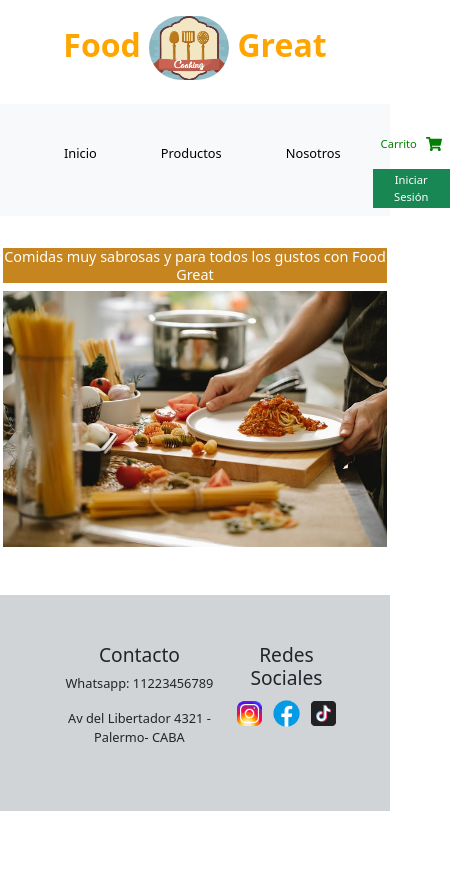
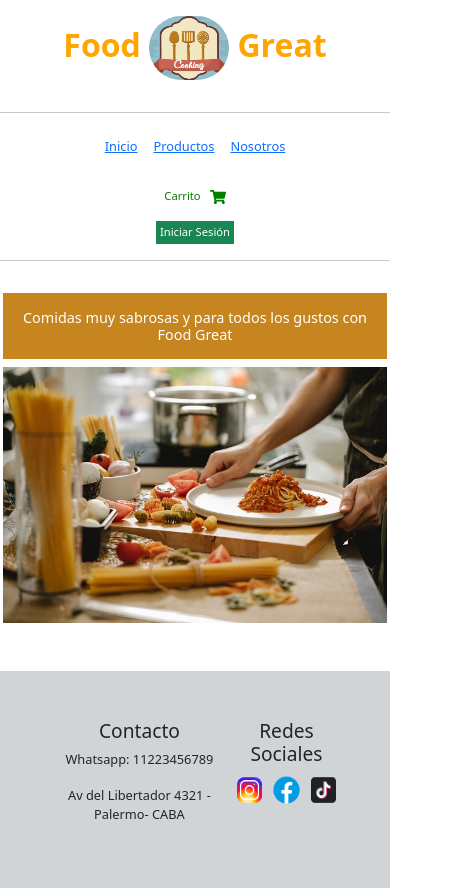
Before and after one commit to claudizapata/Rotiseria_React, a React (Vite) app: page / in a window 390 px wide. Shown: the whole page, 450 px wide, since content can reach past the window. Before the commit the page ends 844 px from the top, so only its background shows below. Built offline with nearby package versions, Linux system fonts and the light colour scheme; no server answers; a web font is replaced by a local one.

Commit message:
navBar modif

```diff
--- a/src/App.css
+++ b/src/App.css
@@ -14,6 +14,7 @@
   color: white;
   width: 100%;
   font-size: 1.2rem;
+  padding: 1rem;
 }
 
 .main-box{
@@ -27,9 +28,6 @@
   padding: 1rem;
   font-size: 4rem;
 }
-.nav-item{
-  font-size: 1.1rem;
-}
 #cucharon{
   width: 12rem;
   height: 8rem;
@@ -40,6 +38,21 @@
   align-items: center;
   justify-content: space-between;
   width: 100%;
+
+}
+.navbar {
+  display: flex;
+
+  justify-content: space-around;
+  margin-left: 1rem;
+
+}
+
+.nav-item{
+  font-size: 1.1rem;
+  display: flex;
+  justify-content: space-around;
+  margin-right: 1rem;
 }
 #carrito{
   font-size: 1.1rem;
@@ -59,7 +72,7 @@ nav a{
   color: black;
 }
 nav li{
-  display: inline;
+  display: flex;
   align-items: center;
   justify-content: space-between;
   padding: 2rem;
@@ -131,11 +144,10 @@ nav li.active{
   }
 
 .navContainer{
-  display: flex;
-  align-items: center;
 
-
-  width: 100%;
+ display: flex;
+ flex-direction: column;
+ justify-content: center;
 }
   #cucharon{
   width: 5rem;
--- a/src/pages/Navbar.jsx
+++ b/src/pages/Navbar.jsx
@@ -24,12 +24,12 @@ function Navbar() {
 
   return (
 
-    <nav className='navbar bg-light navbar-light'>
+      <>
 
 
           <hr />
           <div className='navContainer'  >
-                <ul>
+                <div className='navbar'>
                   <li className='nav-item'><Link to="/" >Inicio</Link></li>
                   <li className='nav-item'><Link to="/productos">Productos</Link></li>
                   <li className='nav-item'><Link to="/nosotros">Nosotros</Link></li>
@@ -39,9 +39,9 @@ function Navbar() {
                       <Link to="/formulario-producto">Agregar Producto</Link>
                     </li>
                   )} */}
-                </ul>
-
-                    <SeccionUsuario className='d-flex align-items-center gap3'>
+                </div>
+                  <div>
+                    <SeccionUsuario >
                       {usuario?.nombre != "admin" && ( <IconoCarrito to="/carrito" className="nav-link d-flex align-items-center">
                           <span id='carrito' className="me-1">Carrito</span>
                           <FaShoppingCart />
@@ -71,13 +71,13 @@ function Navbar() {
                             <NavLink id='iniciar-sesion-nav' className='bg-success' to="/iniciar-sesion">Iniciar Sesión</NavLink>
                           )}
                     </SeccionUsuario>
-
+                  </div>
 
           </div>
         <hr />
 
-    </nav>
 
+    </>
 
   )
 } export default Navbar;
```
